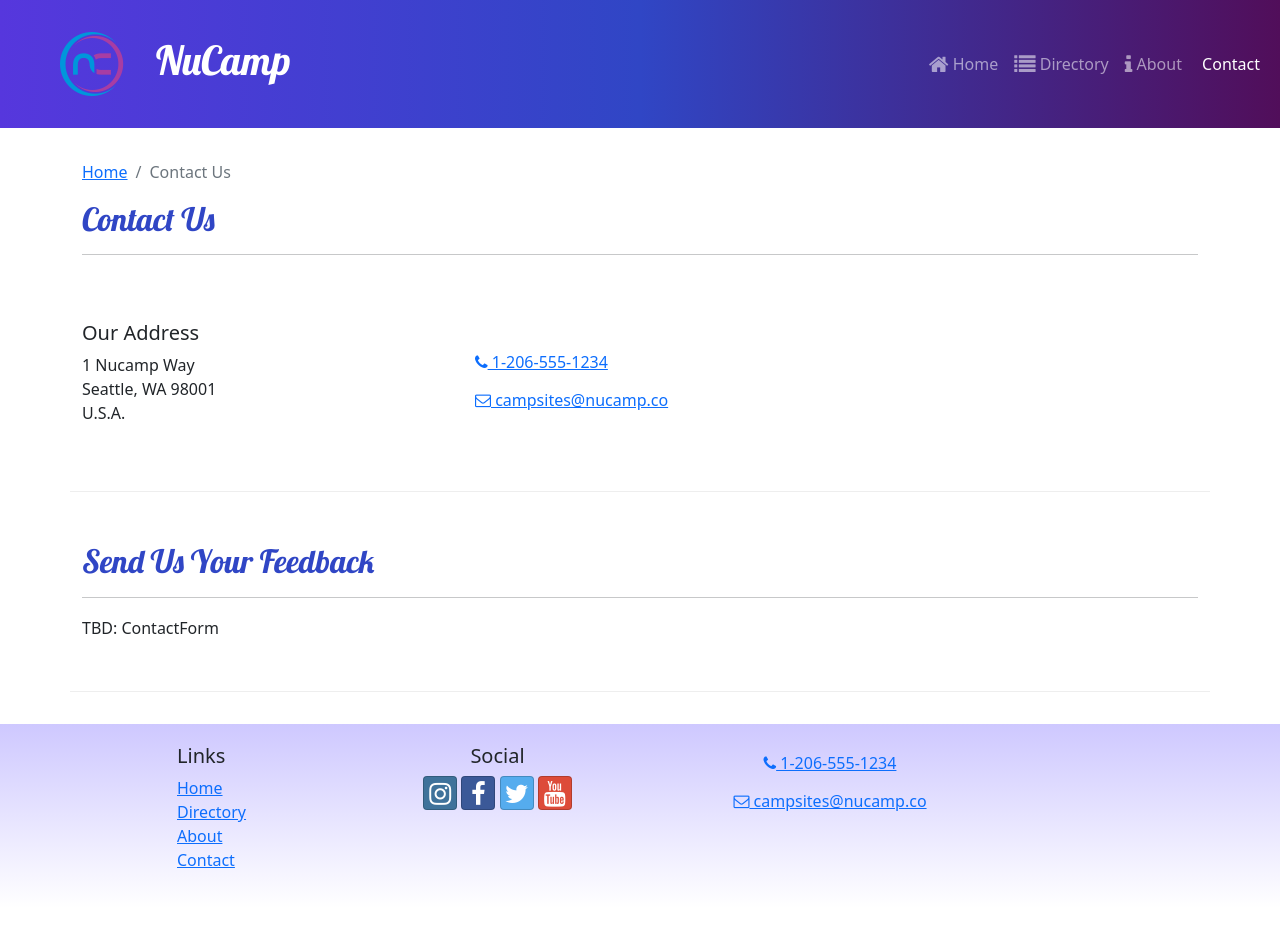
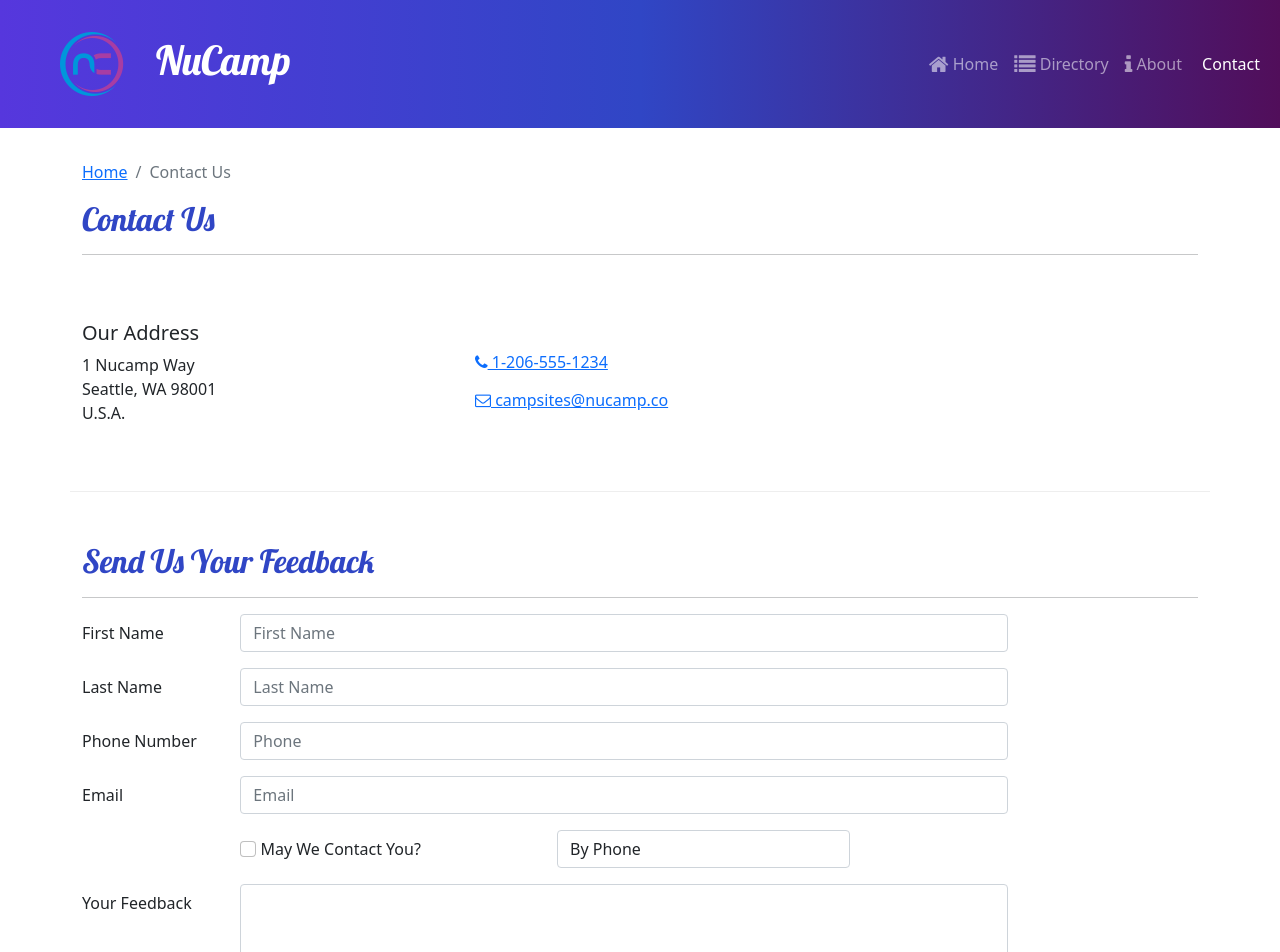
Before and after one commit to w-austin/NucampReact, a React (Create React App) app: page /contact in a window 1280 px wide. Shown: the top 952 px of the page. Before the commit the page ends 908 px from the top, so only its background shows below. Built offline with nearby package versions, Linux system fonts and the light colour scheme.

Commit message:
ContactForm Parts 1 and 2

```diff
--- /dev/null
+++ b/src/components/ContactForm.js
@@ -0,0 +1,108 @@
+import { Button, Label, Col, FormGroup } from 'reactstrap';
+import { Formik, Field, Form } from 'formik';
+
+const ContactForm = () => {
+    return (
+        <Formik
+            initialValues={{
+                firstName: '',
+                lastName: '',
+                phoneNum: '',
+                email: '',
+                agree: false,
+                contactType: 'By Phone',
+                feedback: ''
+            }}
+        >
+            <Form>
+                <FormGroup row>
+                    <Label htmlFor='firstName' md='2'>
+                        First Name
+                    </Label>
+                    <Col md='10'>
+                        <Field
+                            name='firstname'
+                            placeholder='First Name'
+                            className='form-control'
+                        />
+                    </Col>
+                </FormGroup>
+                <FormGroup row>
+                    <Label htmlFor='lastName' md='2'>
+                        Last Name
+                    </Label>
+                    <Col md='10'>
+                        <Field
+                            name='lastname'
+                            placeholder='Last Name'
+                            className='form-control'
+                        />
+                    </Col>
+                </FormGroup>
+                <FormGroup row>
+                    <Label htmlFor='phoneNum' md='2'>
+                        Phone Number
+                    </Label>
+                    <Col md='10'>
+                        <Field
+                            name='phonenum'
+                            placeholder='Phone'
+                            className='form-control'
+                        />
+                    </Col>
+                </FormGroup>
+                <FormGroup row>
+                    <Label htmlFor='email' md='2'>
+                        Email
+                    </Label>
+                    <Col md='10'>
+                        <Field
+                            name='email'
+                            placeholder='Email'
+                            type='email'
+                            className='form-control'
+                        />
+                    </Col>
+                </FormGroup>
+                <FormGroup row>
+                    <Label check md={{ size: 4, offset: 2 }}>
+                        <Field
+                            name='agree'
+                            type='checkbox'
+                            className='form-check-input'
+                        />{' '}
+                        May We Contact You?
+                    </Label>
+                    <Col md='4'>
+                        <Field
+                            name='contactType'
+                            as='select'
+                            className='form-control'
+                        >
+                            <option>By Phone</option>
+                            <option>By Email</option>
+                        </Field>
+                    </Col>
+                </FormGroup>
+                <FormGroup row>
+                    <Label htmlFor='feedback' md='2'>
+                        Your Feedback
+                    </Label>
+                    <Col md='10'>
+                        <Field
+                            name='feedback'
+                            as='textarea'
+                            rows='12'
+                            className='form-control'
+                        />
+                    </Col>
+                </FormGroup>
+                <FormGroup row>
+
+                </FormGroup>
+            </Form>
+        </Formik>
+    )
+};
+
+export default ContactForm;
--- a/src/pages/ContactPage.js
+++ b/src/pages/ContactPage.js
@@ -1,5 +1,6 @@
 import { Container, Col, Row } from "reactstrap";
 import SubHeader from "../components/SubHeader";
+import ContactForm from "../components/ContactForm";
 
 const ContactPage = () => {
   return (
@@ -36,7 +37,9 @@
           <h2>Send Us Your Feedback</h2>
           <hr />
         </Col>
-        <Col md="10">TBD: ContactForm</Col>
+        <Col md="10">
+          <ContactForm />
+        </Col>
       </Row>
     </Container>
   );
```
